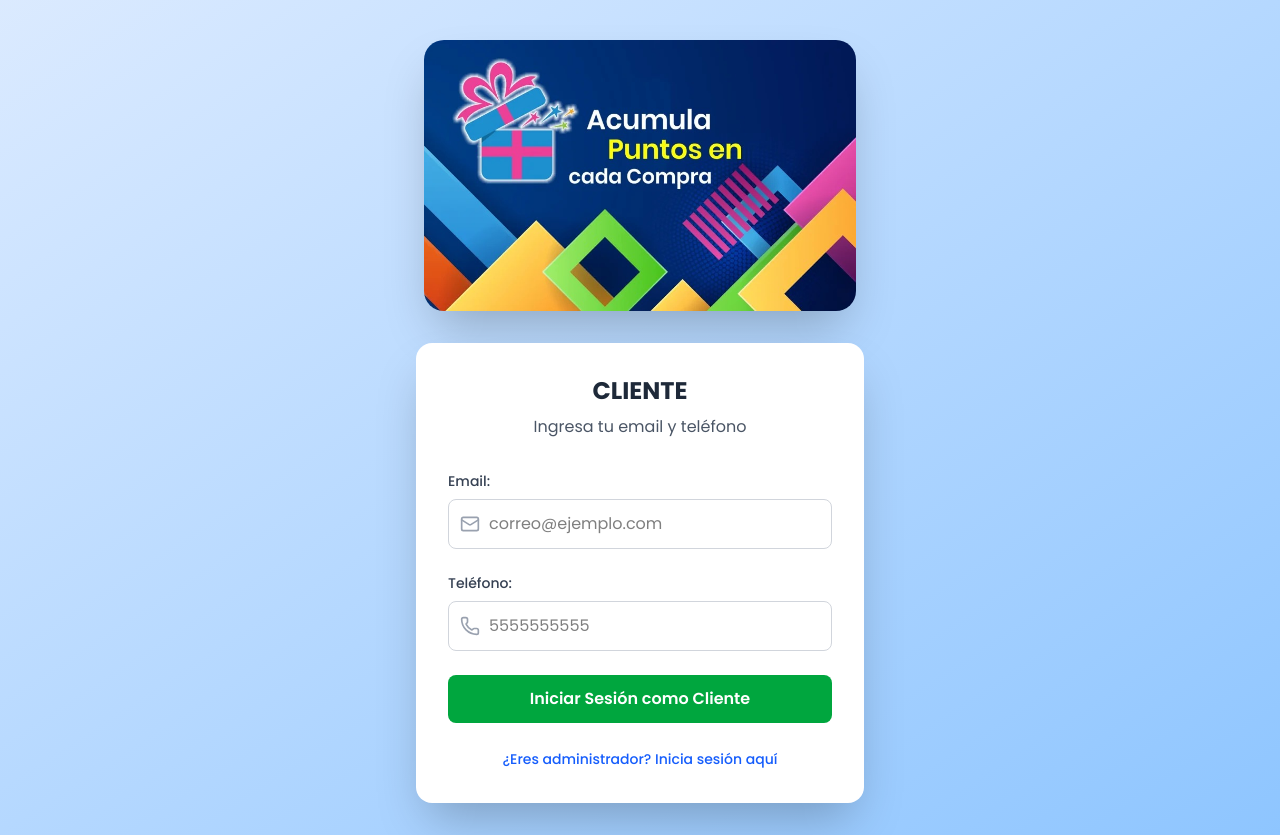
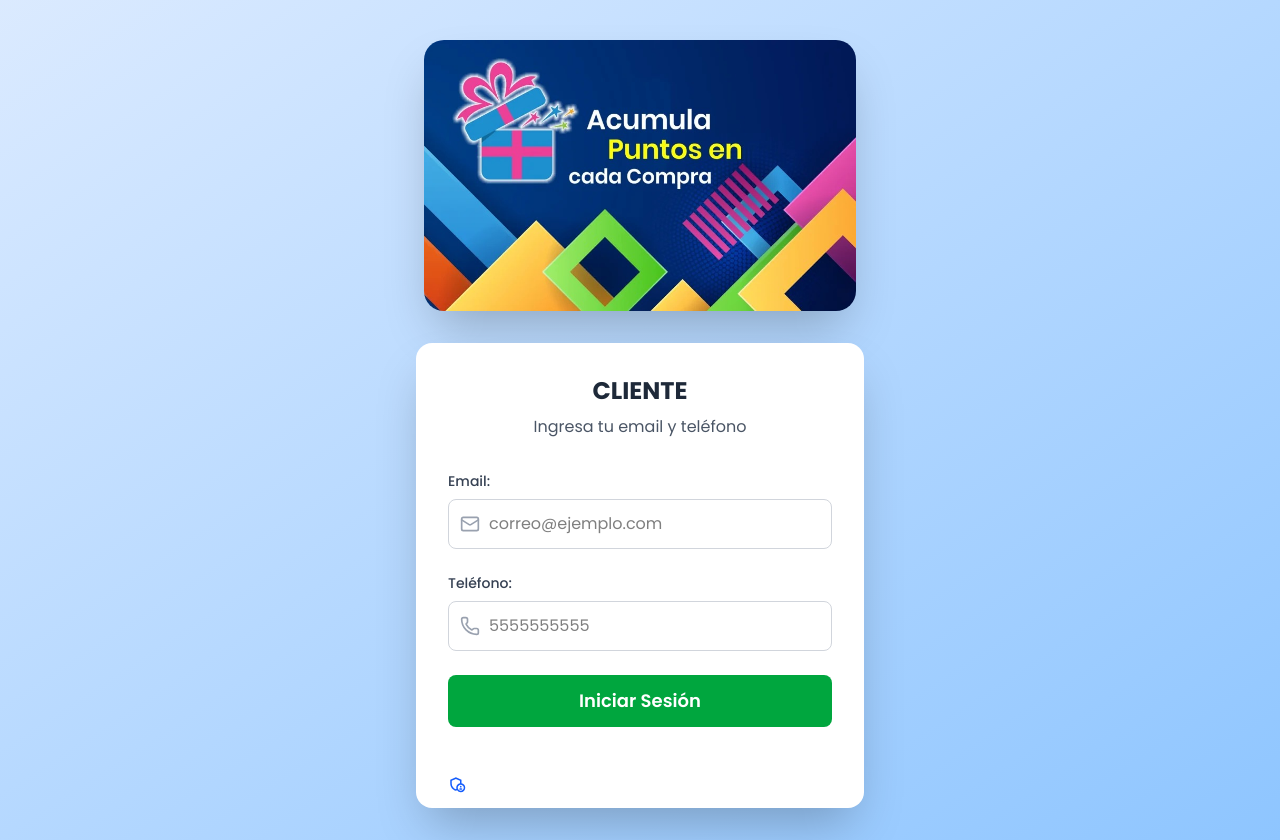
Before and after one commit to GerardoARHernandez/TarjetHerramientas, a React (Vite) app: page /points-loyalty/login in a window 1280 px wide. Built offline with nearby package versions, Linux system fonts and the light colour scheme.

Commit message:
Update: Vista de login corregida para ingresar como admin

```diff
--- a/src/apps/points/components/ClientLogin.jsx
+++ b/src/apps/points/components/ClientLogin.jsx
@@ -1,6 +1,7 @@
 // components/ClientLogin.jsx
 import { useState } from 'react';
 import { Mail, Phone } from 'lucide-react';
+import { MdOutlineAdminPanelSettings } from 'react-icons/md';
 
 const ClientLogin = ({ onLogin, isLoading, onSwitchToAdmin }) => {
   const [email, setEmail] = useState('');
@@ -64,33 +65,25 @@ const ClientLogin = ({ onLogin, isLoading, onSwitchToAdmin }) => {
           </div>
         </div>
 
-        {/* Información adicional */}
-        {/* <div className="bg-blue-50 p-3 rounded-lg">
-          <p className="text-sm text-blue-700">
-            💡 <strong>Nota:</strong> Puedes ingresar solo tu email, solo tu teléfono, o ambos.
-            La API validará con la información proporcionada.
-          </p>
-        </div> */}
-
         <button
           type="submit"
           disabled={!isFormValid || isLoading}
-          className={`w-full py-3 rounded-lg font-semibold text-white transition-colors ${
+          className={`w-full py-3 rounded-lg font-semibold text-lg text-white transition-colors ${
             isLoading
               ? 'bg-gray-400 cursor-not-allowed'
               : 'bg-green-600 hover:bg-green-700 cursor-pointer'
           }`}
         >
-          {isLoading ? 'Iniciando sesión...' : 'Iniciar Sesión como Cliente'}
+          {isLoading ? 'Iniciando sesión...' : 'Iniciar Sesión'}
         </button>
       </form>
 
-      <div className="mt-6 text-center">
+      <div className="pt-12 text-left -mb-6">
         <button
           onClick={onSwitchToAdmin}
-          className="text-blue-600 hover:text-blue-800 text-sm font-medium"
+          className="text-blue-600 hover:text-blue-800 text-sm font-medium hover:cursor-pointer"
         >
-          ¿Eres administrador? Inicia sesión aquí
+          <MdOutlineAdminPanelSettings className='text-lg'/>
         </button>
       </div>
     </div>
--- a/src/apps/points/components/admin/AdminLogin.jsx
+++ b/src/apps/points/components/admin/AdminLogin.jsx
@@ -81,13 +81,6 @@ const AdminLogin = ({ onLogin, isLoading, onSwitchToClient }) => {
         </button>
       </div>
 
-      {/* Información adicional */}
-        <div className="bg-gray-300 my-2 p-3 rounded-lg">
-          <p className="text-sm text-blue-700 font-semibold">
-            💡 <strong>Nota:</strong><br></br>User: 1 <br></br>Pass:admin123
-          </p>
-        </div>
-
     </div>
   );
 };
```
